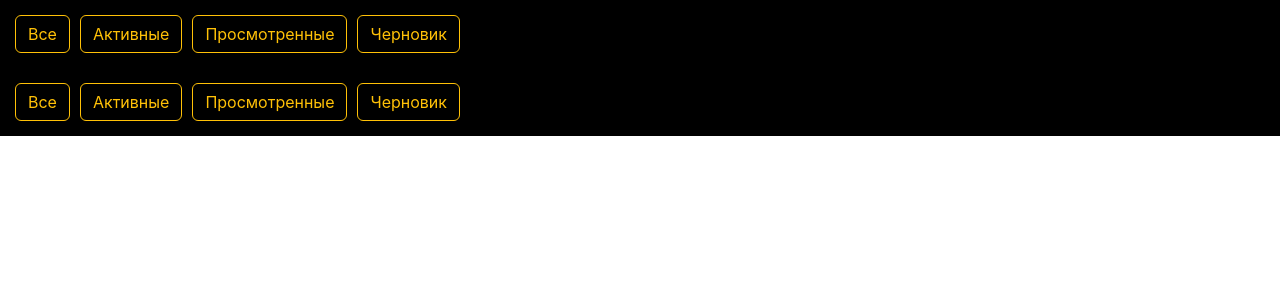
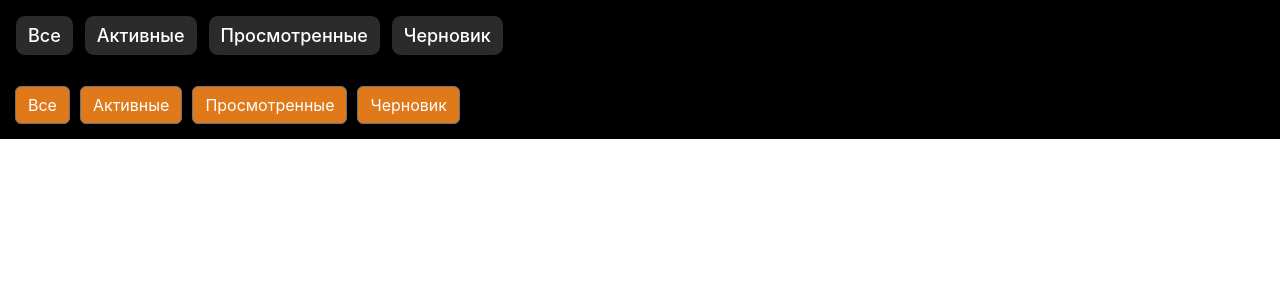
Before and after one commit to Anto-MSHK/podhod_front, a React (Create React App) app: page /uikit1 in a window 1280 px wide. Shown: the top 300 px of the page. Built offline with nearby package versions, Linux system fonts and the light colour scheme.

Commit message:
improves buttongroup

```diff
--- a/src/components/buttonGroup/buttonGroup.module.css
+++ b/src/components/buttonGroup/buttonGroup.module.css
@@ -7,7 +7,7 @@
 
 
 .btnItem {
-    background-color: gray;
+    background-color: #2B2B2B;
     border: 1px solid black;
     color: white;
     width: 100%;
--- a/src/components/buttonGroup/radioBtnGroup/radioBtnGroup.tsx
+++ b/src/components/buttonGroup/radioBtnGroup/radioBtnGroup.tsx
@@ -10,17 +10,18 @@ export const RadioBtnGroup: FC<radioBtnI> = ({data}) => {
 
     const [rSelected, setRSelected] = useState<number | null>(null);
 
+
     return (
         <div className={styles.buttonsWrapper}>
             {data && data.map((el, index) => {
                 index++
                 return (
-                    <div>
+                    <div key={index}>
                         <Button
-                            color="warning"
+                            color={'primary'}
+                            className={styles.btnItem}
                             onClick={() => setRSelected(index)}
                             active={rSelected === index}
-                            outline
                         >
                             {el.name}
                         </Button>
--- a/src/components/buttonGroup/selectBtnGroup/selectBtnGroup.tsx
+++ b/src/components/buttonGroup/selectBtnGroup/selectBtnGroup.tsx
@@ -27,7 +27,7 @@ export const SelectBtnGroup: FC<selectBtnI> = ({data}) => {
                 return (
                     <div>
                         <Button
-                            color="warning"
+                            style={{backgroundColor: '#DF791A', color: 'white'}}
                             onClick={() => onCheckboxBtnClick(index)}
                             active={cSelected.includes(index)}
                             outline
```
